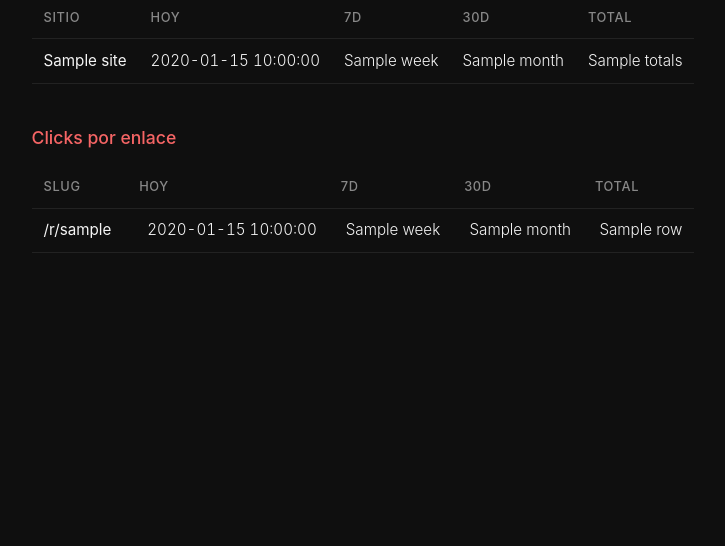
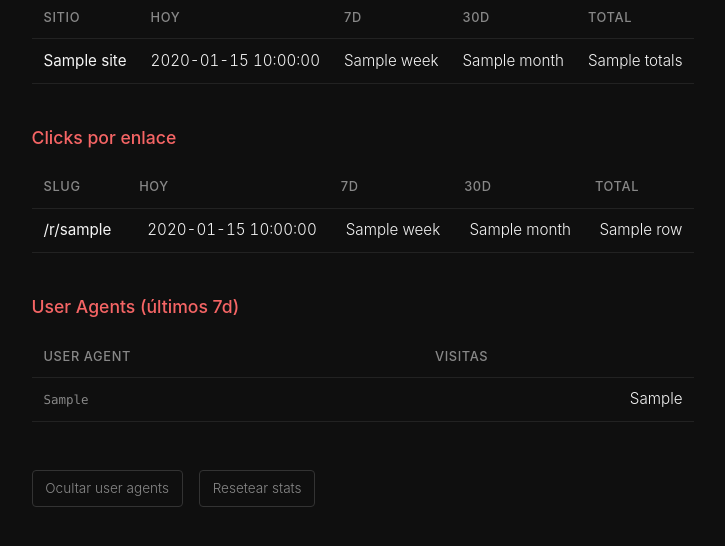
Before and after one commit to solotriples12-a11y/javimendoza-com, a Flask app: template templates/stats.html in a window 1280 px wide. Shown: the part 227-773 px from the top of the page, without its empty margins (277-1002 px from the left). Run offline with Flask 3, Linux system fonts and the light colour scheme; the template is opened without the code that fills it: most values are stand-ins (such as "Sample title", 1, 10 or a date in 2020).

Commit message:
Endurecer tracking: filtro de bots agresivo + columna user_agent
- Mover tracking de javimendoza.com de before_request a la ruta /,
  para que probes tipo /wp-admin o /.env no inflen el contador.
- Ampliar BOT_UA_PATTERNS con curl, python-requests, facebookexternalhit,
  WhatsApp, ChatGPT, GPTBot, monitores (UptimeRobot, Pingdom...), etc.
  UA vacío también se considera bot.
- Guardar user_agent en visits y clicks (ALTER TABLE idempotente).
- /stats?debug=1 muestra top user agents últimos 7d para diagnosticar.
- /stats/reset (POST) borra todas las stats; botón en el dashboard.

Co-Authored-By: Claude Opus 4.7 <noreply@anthropic.com>

```diff
--- a/app.py
+++ b/app.py
@@ -23,25 +23,39 @@ PIXEL = (
     b"\x00\x00\x02\x02D\x01\x00;"
 )
 
+# Substrings that, if present in the user agent, identify a non-human visitor.
+# Match is case-insensitive. Kept aggressive on purpose — false positives on
+# real users are unlikely with these strings, false negatives inflate stats.
+BOT_UA_PATTERNS = (
+    "bot", "crawler", "spider", "scrape", "preview", "fetch",
+    "facebookexternalhit", "whatsapp", "telegram", "discord",
+    "slack", "twitter", "linkedin", "pinterest", "embedly", "outbrain",
+    "chatgpt", "gptbot", "claudebot", "anthropic", "perplexity",
+    "bingpreview", "yahoo!", "yandex", "duckduck", "applebot",
+    "ahrefs", "semrush", "moz.com", "majestic", "petalbot",
+    "headlesschrome", "phantomjs", "puppeteer", "playwright", "selenium",
+    "curl/", "wget/", "python-requests", "python-urllib", "go-http-client",
+    "okhttp", "axios", "node-fetch", "java/", "ruby",
+    "uptimerobot", "pingdom", "newrelic", "datadog", "statuscake", "monitor",
+    "feedfetcher", "feedly", "rss",
+)
+
 
 def _is_bot():
     ua = (request.user_agent.string or "").lower()
-    return any(b in ua for b in ("bot", "crawler", "spider", "preview", "fetch"))
+    if not ua:
+        return True
+    return any(p in ua for p in BOT_UA_PATTERNS)
 
 
-@app.before_request
-def track_own_visits():
-    if request.method != "GET":
-        return
-    if request.path.startswith(("/api/", "/r/", "/static/", "/stats")) or request.path == "/favicon.ico":
-        return
-    if _is_bot():
-        return
-    tracker.log_visit("javimendoza.com", request.path)
+def _ua():
+    return request.user_agent.string or ""
 
 
 @app.route("/")
 def index():
+    if not _is_bot():
+        tracker.log_visit("javimendoza.com", "/", _ua())
     return render_template(
         "index.html",
         youtube=stats.get_youtube_stats(),
@@ -56,6 +70,7 @@ def api_track():
         tracker.log_visit(
             request.args.get("site", ""),
             request.args.get("path", "/"),
+            _ua(),
         )
     response = Response(PIXEL, mimetype="image/gif")
     response.headers["Cache-Control"] = "no-store, must-revalidate"
@@ -69,20 +84,37 @@ def redirect_slug(slug):
     if not target:
         abort(404)
     if not _is_bot():
-        tracker.log_click(slug)
+        tracker.log_click(slug, _ua())
     return redirect(target, code=302)
+
+
+def _auth_ok():
+    expected = os.environ.get("STATS_PASSWORD", "")
+    auth = request.authorization
+    return expected and auth and auth.password == expected
 
 
 @app.route("/stats")
 def stats_dashboard():
-    expected = os.environ.get("STATS_PASSWORD", "")
-    auth = request.authorization
-    if not expected or not auth or auth.password != expected:
+    if not _auth_ok():
         return Response(
             "Auth required", 401,
             {"WWW-Authenticate": 'Basic realm="Stats"'},
         )
-    return render_template("stats.html", data=tracker.get_stats(), now=datetime.now())
+    return render_template(
+        "stats.html",
+        data=tracker.get_stats(),
+        user_agents=tracker.get_user_agents() if request.args.get("debug") else None,
+        now=datetime.now(),
+    )
+
+
+@app.route("/stats/reset", methods=["POST"])
+def stats_reset():
+    if not _auth_ok():
+        abort(401)
+    tracker.reset_all()
+    return redirect("/stats", code=302)
 
 
 if __name__ == "__main__":
--- a/templates/stats.html
+++ b/templates/stats.html
@@ -16,7 +16,11 @@
         .stats-table th { text-align: left; font-weight: 500; color: var(--text-muted); font-size: 0.8rem; text-transform: uppercase; letter-spacing: 0.05em; }
         .stats-table td.num { text-align: right; font-variant-numeric: tabular-nums; }
         .stats-table .site { font-weight: 400; }
+        .stats-table td.ua { font-family: ui-monospace, SFMono-Regular, Menlo, monospace; font-size: 0.78rem; color: var(--text-muted); word-break: break-all; }
         .empty { color: var(--text-muted); font-style: italic; padding: 1rem 0; }
+        .toolbar { display: flex; gap: 1rem; margin-top: 3rem; font-size: 0.85rem; }
+        .toolbar a, .toolbar button { color: var(--text-muted); background: none; border: 1px solid #333; padding: 0.4rem 0.8rem; border-radius: 4px; text-decoration: none; cursor: pointer; font: inherit; }
+        .toolbar a:hover, .toolbar button:hover { color: var(--accent); border-color: var(--accent); }
     </style>
 </head>
 <body>
@@ -75,6 +79,41 @@
         {% else %}
         <p class="empty">Sin clicks registrados todavía.</p>
         {% endif %}
+
+        {% if user_agents is not none %}
+        <h2>User Agents (últimos 7d)</h2>
+        {% if user_agents %}
+        <table class="stats-table">
+            <thead>
+                <tr>
+                    <th>User Agent</th>
+                    <th class="num">Visitas</th>
+                </tr>
+            </thead>
+            <tbody>
+                {% for row in user_agents %}
+                <tr>
+                    <td class="ua">{{ row.ua }}</td>
+                    <td class="num">{{ row.n }}</td>
+                </tr>
+                {% endfor %}
+            </tbody>
+        </table>
+        {% else %}
+        <p class="empty">Sin datos.</p>
+        {% endif %}
+        {% endif %}
+
+        <div class="toolbar">
+            {% if user_agents is none %}
+            <a href="/stats?debug=1">Ver user agents</a>
+            {% else %}
+            <a href="/stats">Ocultar user agents</a>
+            {% endif %}
+            <form method="post" action="/stats/reset" style="display:inline" onsubmit="return confirm('¿Borrar TODAS las visitas y clicks?')">
+                <button type="submit">Resetear stats</button>
+            </form>
+        </div>
     </div>
 </body>
 </html>
--- a/tracker.py
+++ b/tracker.py
@@ -33,6 +33,12 @@ def _conn():
         con.close()
 
 
+def _add_column_if_missing(con, table, column, ddl):
+    cols = {r["name"] for r in con.execute(f"PRAGMA table_info({table})")}
+    if column not in cols:
+        con.execute(f"ALTER TABLE {table} ADD COLUMN {column} {ddl}")
+
+
 def init_db():
     with _conn() as con:
         con.executescript("""
@@ -51,23 +57,25 @@ def init_db():
             );
             CREATE INDEX IF NOT EXISTS idx_clicks_slug_ts ON clicks(slug, ts);
         """)
+        _add_column_if_missing(con, "visits", "user_agent", "TEXT")
+        _add_column_if_missing(con, "clicks", "user_agent", "TEXT")
 
 
-def log_visit(site: str, path: str):
+def log_visit(site: str, path: str, user_agent: str = ""):
     if site not in ALLOWED_SITES:
         return
     with _conn() as con:
         con.execute(
-            "INSERT INTO visits (site, path, ts) VALUES (?, ?, ?)",
-            (site, path[:200], int(time.time())),
+            "INSERT INTO visits (site, path, ts, user_agent) VALUES (?, ?, ?, ?)",
+            (site, path[:200], int(time.time()), user_agent[:300]),
         )
 
 
-def log_click(slug: str):
+def log_click(slug: str, user_agent: str = ""):
     with _conn() as con:
         con.execute(
-            "INSERT INTO clicks (slug, ts) VALUES (?, ?)",
-            (slug, int(time.time())),
+            "INSERT INTO clicks (slug, ts, user_agent) VALUES (?, ?, ?)",
+            (slug, int(time.time()), user_agent[:300]),
         )
 
 
@@ -112,3 +120,28 @@ def get_stats():
             })
 
     return {"visits": visits_by_site, "clicks": clicks_by_slug}
+
+
+def get_user_agents(limit: int = 30):
+    """Top user agents from visits in the last 7 days. For debugging bot traffic."""
+    since = int(time.time()) - 7 * 86400
+    with _conn() as con:
+        rows = con.execute(
+            """
+            SELECT COALESCE(user_agent, '(legacy/unknown)') AS ua, COUNT(*) AS n
+            FROM visits
+            WHERE ts >= ?
+            GROUP BY user_agent
+            ORDER BY n DESC
+            LIMIT ?
+            """,
+            (since, limit),
+        ).fetchall()
+    return [{"ua": r["ua"], "n": r["n"]} for r in rows]
+
+
+def reset_all():
+    """Wipe all visit/click data. Use to start fresh after legitimate traffic begins."""
+    with _conn() as con:
+        con.execute("DELETE FROM visits")
+        con.execute("DELETE FROM clicks")
```
